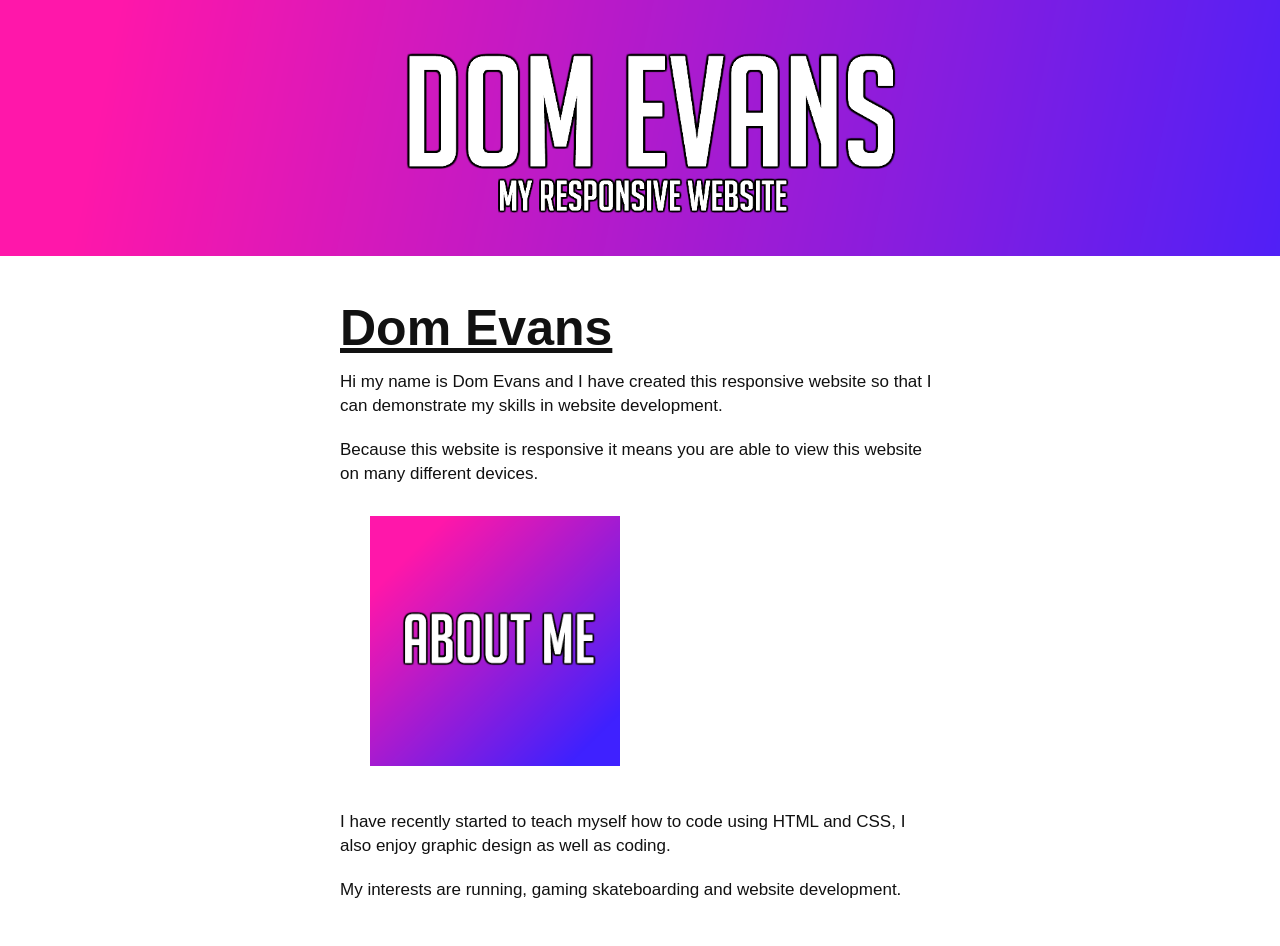
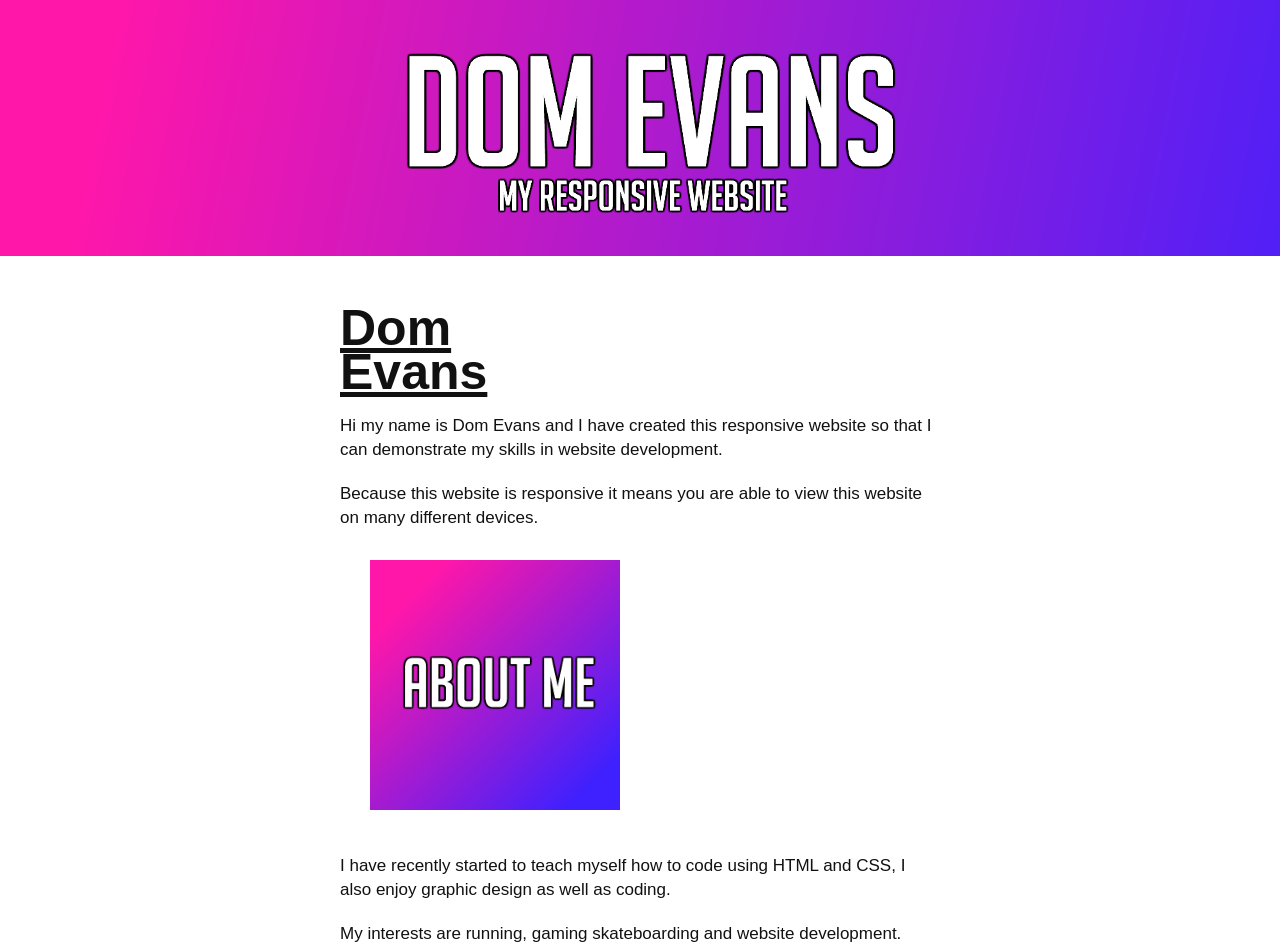
Before and after one commit to DomEvans21/DomEvans21.github.io, a plain HTML site: page index.html in a window 1280 px wide. Before the commit the page ends 902 px from the top, so only its background shows below. Drawn offline with Linux system fonts and the light colour scheme.

Commit message:
Update index.html

```diff
--- a/index.html
+++ b/index.html
@@ -11,7 +11,7 @@
     <img class="img-banner" src="img/banner.png" alt="Dom Evans banner">
     <div class="wrapper">
       <article class="img-info">
-        <h2>Dom Evans</h2>
+        <h2>Dom <div>Evans</div></h2>
         <p>Hi my name is Dom Evans and I have created this responsive website so that I can demonstrate my skills in website development.</p>
         <p>Because this website is responsive it means you are able to view this website on many different devices. </p>
       </article>
```
